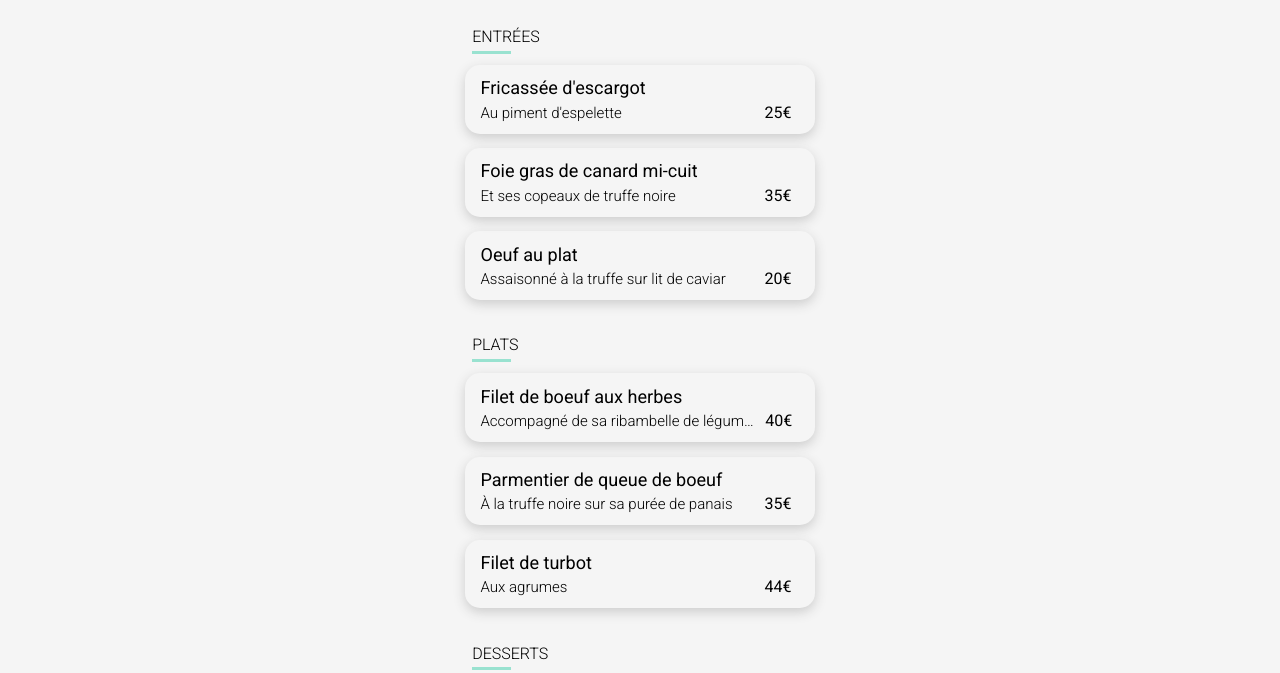
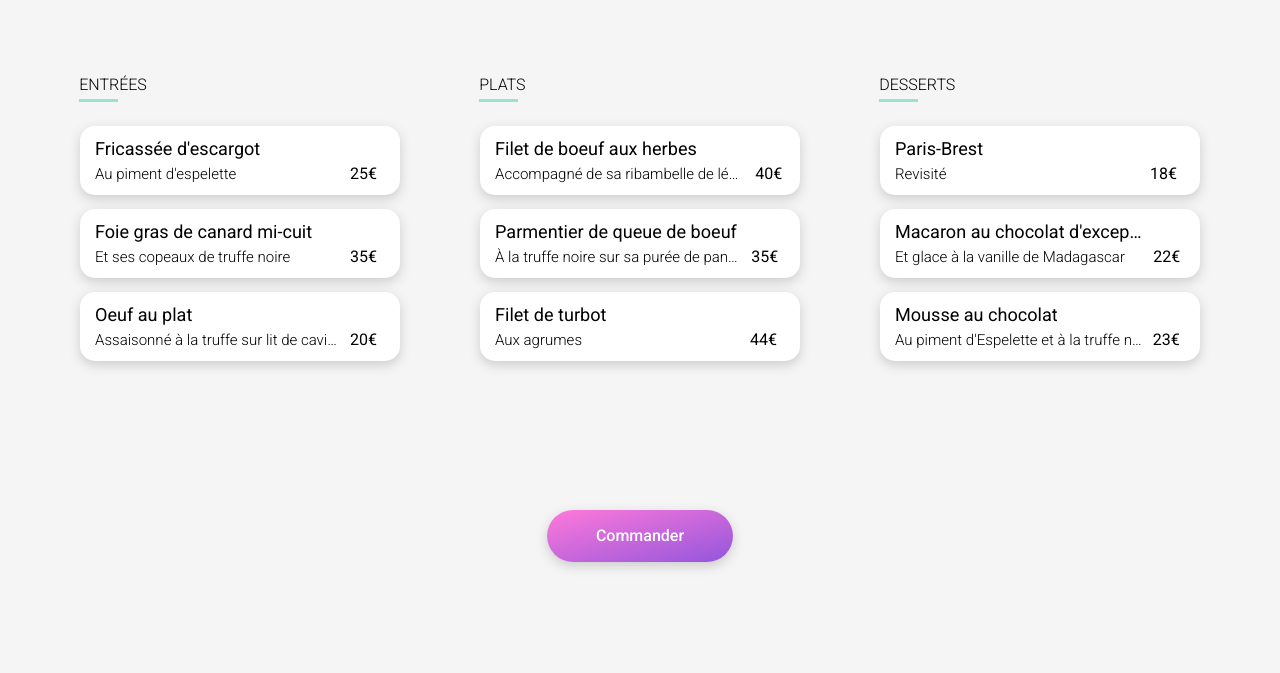
Before and after one commit to Tdirocco/ToniDiRocco_3_14092021, a website: page docs/pages/palette_du_gout.html in a window 1280 px wide. Shown: the part 351-1024 px from the top of the page. Drawn offline with Linux system fonts and the light colour scheme; a web font is replaced by a local one.

Commit message:
avancée responsive

```diff
--- a/docs/pages/palette_du_gout.html
+++ b/docs/pages/palette_du_gout.html
@@ -39,12 +39,14 @@
                 </div>
 
 
+            <div class="menu">
 
-                <section class="choix-part-menu">
+              <div class="menu__part">
+                <section class="choix-part-menu entree">
                     <h3>Entrées</h3>
                     <hr>
                 </section>
-                <div class="galerie2">
+                <div class="galerie2 entree-item">
                     <div class="item item--1 ombre">
 
                           <div class="item__text">
@@ -85,15 +87,16 @@
                           <div class="item__check">
                             <i class="fas fa-check-circle"></i>
                           </div>
-                        </div>
                     </div>
-                </div>
+                  </div>
+              </div>
 
-                <section class="choix-part-menu">
+              <div class="menu__part">
+                <section class="choix-part-menu plat">
                     <h3>Plats</h3>
                     <hr>
                 </section>
-                <div class="galerie2">
+                <div class="galerie2 plat-item">
                     <div class="item item--4 ombre">
 
                           <div class="item__text">
@@ -134,15 +137,16 @@
                           <div class="item__check">
                             <i class="fas fa-check-circle"></i>
                           </div>
-                        </div>
                     </div>
                 </div>
+              </div>
 
-                <section class="choix-part-menu">
+              <div class="menu__part">
+                <section class="choix-part-menu dessert">
                     <h3>Desserts</h3>
                     <hr>
                 </section>
-                <div class="galerie2">
+                <div class="galerie2 dessert-item">
                     <div class="item item--7 ombre">
 
                           <div class="item__text">
@@ -186,6 +190,9 @@
 
                     </div>
                 </div>
+              </div>
+
+            </div>
 
 
 
--- a/sass/base/_base.scss
+++ b/sass/base/_base.scss
@@ -1,5 +1,8 @@
+
+
 
 main{
+    width: 100%;
     margin-top: 3.94rem;
 }
 
@@ -27,6 +30,15 @@ main{
     padding-top: 1.94rem;
     padding-bottom: 1rem;
     margin-bottom: -3.2rem;
+    @include tablette{
+        width: 35rem;
+        margin-left: auto;
+        margin-right: auto;
+    }
+    @include desktop{
+        width: 100%;
+
+    }
 }
 
 .title{
@@ -53,8 +65,8 @@ main{
 }
 
 .choix-part-menu{
-    width: 21.88rem;
-    margin: 1rem auto 0.7rem auto;
+    width: 20rem;
+    margin: 1rem auto 0.7rem 0;
     display: flex;
     flex-direction: column;
     justify-self: start;
@@ -73,4 +85,5 @@ main{
         border: none;
         border-bottom: 0.2rem solid $tertiary;
     }
+
 }
--- a/sass/components/_buttons.scss
+++ b/sass/components/_buttons.scss
@@ -33,6 +33,9 @@
             cursor: pointer;
             box-shadow: 0 0.3rem 0.5rem lighten($footer-color, 45);
             opacity: 0.9;
+        }
+        @include desktop{
+            margin: 8rem auto;
         }
     }
     &:hover{
--- a/sass/components/_cards.scss
+++ b/sass/components/_cards.scss
@@ -18,6 +18,7 @@
       align-items: center;
     }
 }
+
 
 .card{
     width: 100%;
@@ -78,13 +79,20 @@
 /* card plats */
 
 .galerie2{
-    width: 21.82rem;
+    width: 21rem;
     min-height: 14.69rem;
     margin: 0 auto 1.3rem auto;
     display: flex;
     flex-direction: column;
     justify-content: space-between;
+    @include desktop{
+      width: 20rem;
+      margin-top: 1.5rem;
+    }
 }
+
+
+
 
 
 
@@ -168,6 +176,7 @@
     height: 4.3rem;
     border-radius: 1rem;
     //margin: 0 auto;
+    background-color: $white;
     border-radius: 15px;
     display: flex;
     align-items: center;
--- a/sass/main.scss
+++ b/sass/main.scss
@@ -13,3 +13,4 @@
 @import "./components/buttons";
 
 @import "./pages/home";
+@import "./pages/restaurants";
--- a/sass/pages/_home.scss
+++ b/sass/pages/_home.scss
@@ -16,6 +16,17 @@
     &:hover{
         cursor: text;
     }
+
+}
+
+input[type=text]:focus{
+    outline: none;
+    border: 3px solid red;
+  }
+
+
+input[type=text]:focus {
+    border-color: $footer-color;
 }
 
 .presentation{
--- /dev/null
+++ b/sass/pages/_restaurants.scss
@@ -0,0 +1,18 @@
+
+.menu{
+    width: 99%;
+    max-width: 75rem;
+    &__part{
+        width: 21rem;
+        margin: 0 auto;
+    }
+    @include desktop{
+        width: 100%;
+        margin-left: auto;
+        margin-right: auto;
+        margin-top: 3rem;
+        display: flex;
+        flex-direction: row;
+        justify-content: space-between;
+    }
+}
--- a/sass/utils/_mixins.scss
+++ b/sass/utils/_mixins.scss
@@ -45,3 +45,9 @@
     @content;
   }
 }
+
+@mixin desktop-high{
+  @media screen and (min-width: map-get($breakpoints, UHD)){
+    @content;
+  }
+}
--- a/sass/utils/_variables.scss
+++ b/sass/utils/_variables.scss
@@ -9,5 +9,6 @@ $footer-color: #363636;
 
 $breakpoints:(
     tablette: 540px,
-    desktop: 1024px
+    desktop: 1024px,
+    UHD: 1920px,
 )
```
Also changed, not shown: docs/index.html (+1 -1 lines), docs/css/style.css, sass/layouts/_footer.scss (line endings or trailing spaces), 3 other files.
